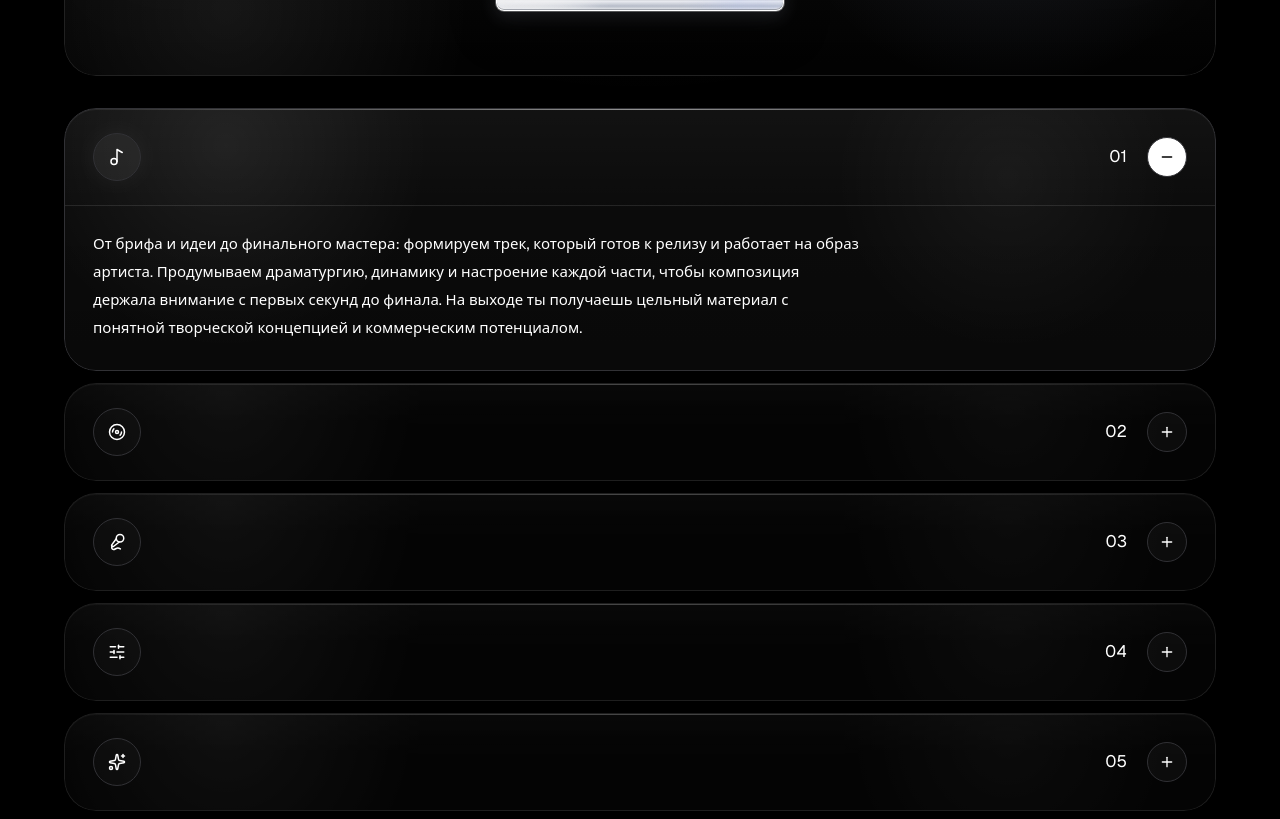
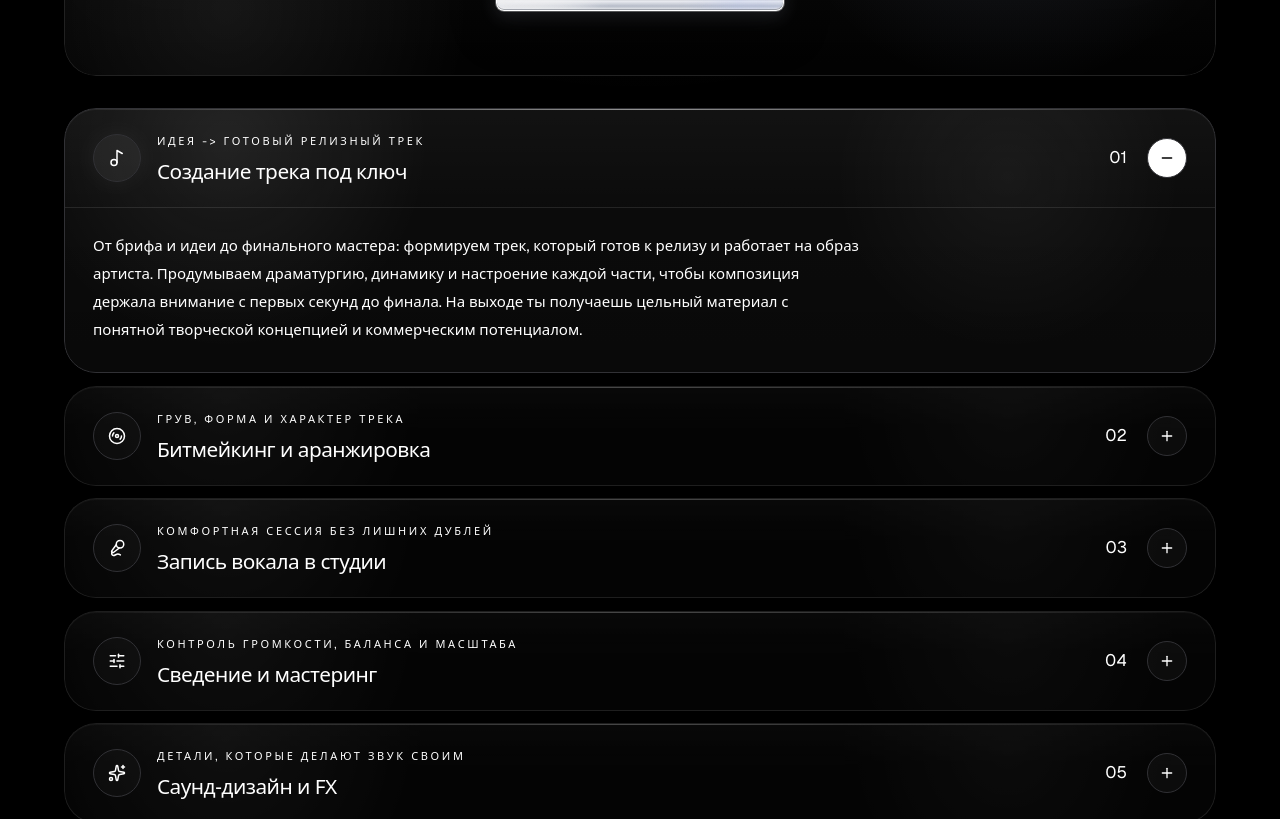
Before and after one commit to YaroslavSigidin/PULSAR, a React (Vite) app: page / in a window 1280 px wide. Shown: the part 10160-10979 px from the top of the page. Built offline with nearby package versions, Linux system fonts and the light colour scheme; no server answers.

Commit message:
Restore mobile service titles

```diff
--- a/src/components/sections/ServicesSection.tsx
+++ b/src/components/sections/ServicesSection.tsx
@@ -254,7 +254,16 @@ function ServiceAccordionItem({
           <Icon className="h-[18px] w-[18px]" />
         </div>
 
-        <div className="min-w-0 flex-1" aria-hidden="true" />
+        <div className="min-w-0 flex-1">
+          <p className="mb-2 hidden text-[10px] uppercase tracking-[0.24em] text-white/34 md:block md:text-[11px]">
+            {service.pulse}
+          </p>
+          <div className="flex min-w-0 items-center gap-3">
+            <h3 className="min-w-0 font-sans text-[1.05rem] font-medium leading-tight tracking-tight text-white md:text-[1.3rem]">
+              {service.title}
+            </h3>
+          </div>
+        </div>
 
         <div className="flex shrink-0 items-center gap-3 md:gap-5">
           <span className="text-sm text-white/34 md:text-[1.05rem]">{String(index + 1).padStart(2, '0')}</span>
```
